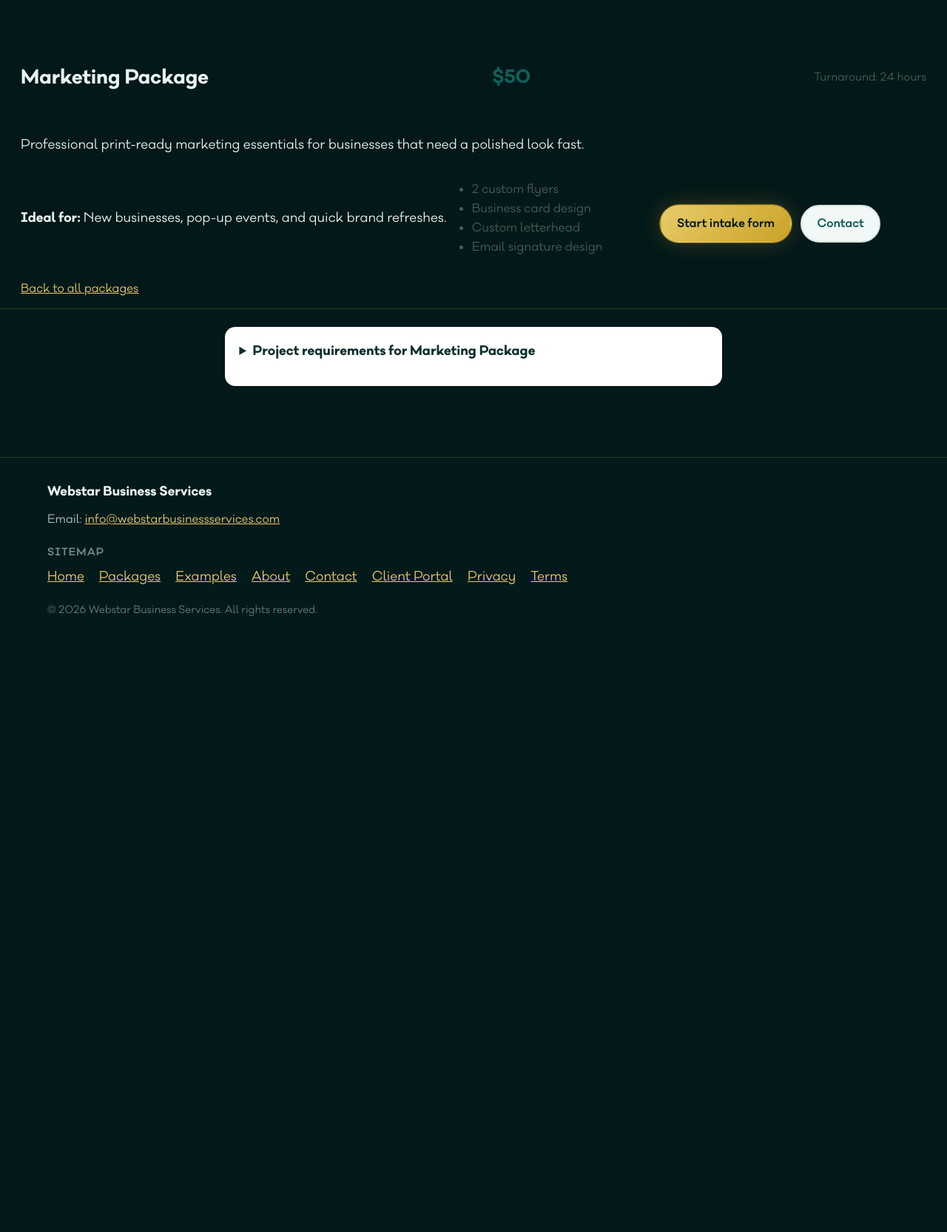
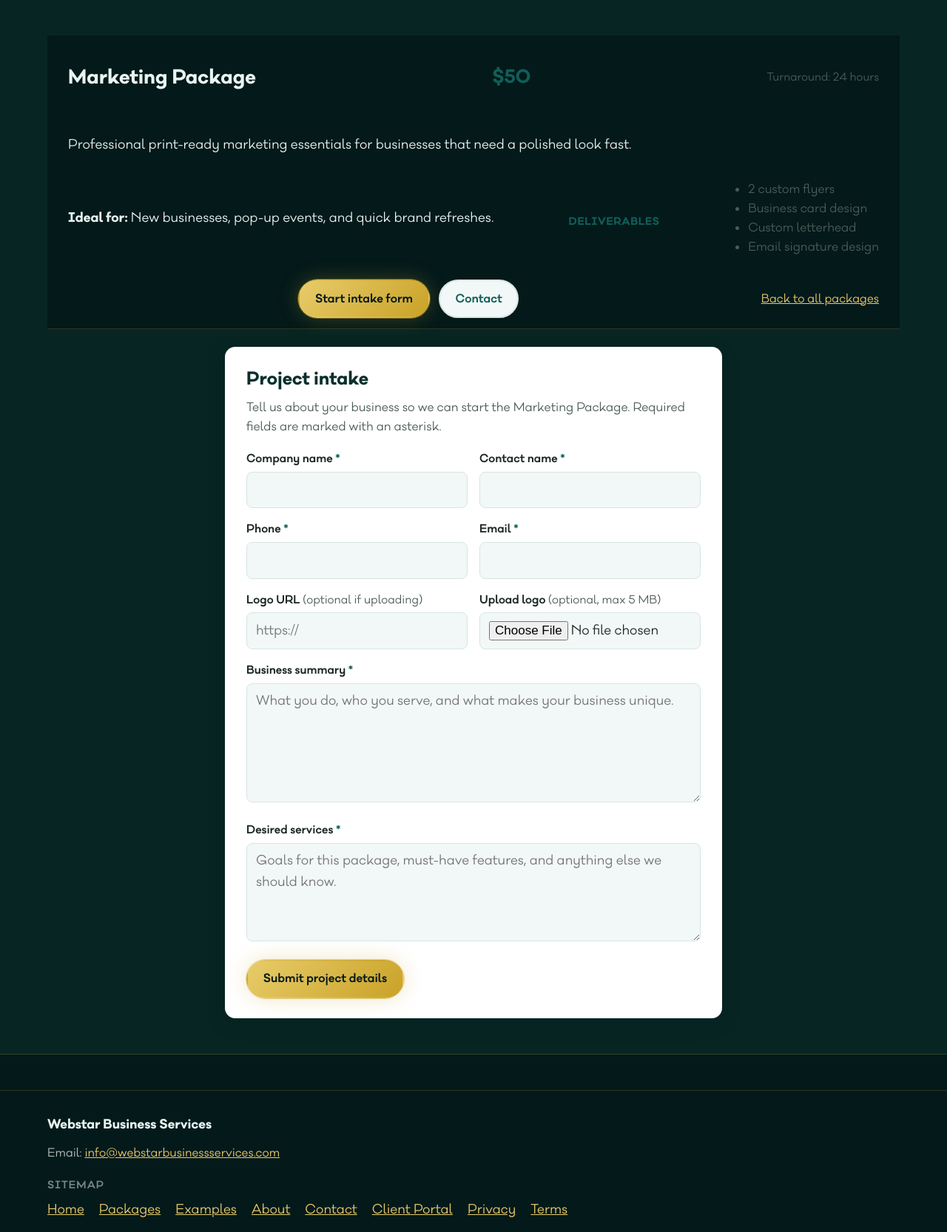
Before and after one commit to imcdon/webstar, a PHP site: page /package.php?slug=marketing in a window 1280 px wide. Shown: the part 65-1731 px from the top of the page at 74% size. Before the commit the page ends 898 px from the top, so only its background shows below. Run offline with PHP 8.4, Linux system fonts and the light colour scheme; the visitor is signed in with stand-in values (Sample User, id 1).

Commit message:
Send package intake to dedicated service pages with open forms.
Packages cards link to each package page. Intake is a full layout under package details instead of a collapsed dropdown.

Co-authored-by: Cursor <cursoragent@cursor.com>

```diff
--- a/library/package-intake-form.php
+++ b/library/package-intake-form.php
@@ -1,5 +1,7 @@
 <?php
-if (!isset($packageSlug) || !isset($packageTitle)) { return; }
+if (!isset($packageSlug) || !isset($packageTitle)) {
+    return;
+}
 $status = $intakeStatus ?? '';
 $reason = $intakeReason ?? '';
 $fieldsParam = $intakeFields ?? '';
@@ -16,41 +18,57 @@ $validationFields = [];
 if ($reason === 'validation' && $fieldsParam !== '') {
     foreach (explode(',', $fieldsParam) as $field) {
         $field = trim($field);
-        if (isset($fieldLabels[$field])) { $validationFields[] = $fieldLabels[$field]; }
+        if (isset($fieldLabels[$field])) {
+            $validationFields[] = $fieldLabels[$field];
+        }
     }
 }
 $formId = 'intake-' . preg_replace('/[^a-z0-9-]+/i', '-', $packageSlug);
+$config = webstar_config();
 ?>
-<details class="intake-details" id="intake-<?php echo webstar_h($packageSlug); ?>">
-    <summary>Project requirements for <?php echo webstar_h($packageTitle); ?></summary>
+<section class="intake-block" id="intake">
+    <div class="intake-block__inner">
+        <h2 class="intake-block__title">Project intake</h2>
+        <p class="intake-block__lead">Tell us about your business so we can start the <?php echo webstar_h($packageTitle); ?>. Required fields are marked with an asterisk.</p>
+
         <?php if ($status === 'success') : ?>
-        <div class="schedule-message schedule-message--success" role="status"><p>Thank you — we received your project details and will follow up shortly.</p></div>
+            <div class="schedule-message schedule-message--success" role="status">
+                <p>Thank you — we received your project details and will follow up shortly.</p>
+            </div>
         <?php elseif ($status === 'error') : ?>
             <div class="schedule-message schedule-message--error" role="alert">
                 <?php if ($reason === 'validation' && $validationFields !== []) : ?>
                     <p>Please check the following and try again:</p>
-                <ul class="schedule-message__list"><?php foreach ($validationFields as $label) : ?><li><?php echo webstar_h($label); ?></li><?php endforeach; ?></ul>
+                    <ul class="schedule-message__list">
+                        <?php foreach ($validationFields as $label) : ?>
+                            <li><?php echo webstar_h($label); ?></li>
+                        <?php endforeach; ?>
+                    </ul>
                 <?php elseif ($reason === 'config') : ?>
-                <p>Form delivery is not configured yet. Please email <?php echo webstar_h(webstar_config()['email']); ?>.</p>
+                    <p>Form delivery is not configured yet. Please email <a href="mailto:<?php echo webstar_h($config['email']); ?>"><?php echo webstar_h($config['email']); ?></a>.</p>
                 <?php else : ?>
-                <p>We could not send your request. Please try again or call us directly.</p>
+                    <p>We could not send your request. Please try again or email <a href="mailto:<?php echo webstar_h($config['email']); ?>"><?php echo webstar_h($config['email']); ?></a>.</p>
                 <?php endif; ?>
             </div>
         <?php endif; ?>
-    <form class="intake-form schedule-form" method="post" action="library/process-package-intake.php" enctype="multipart/form-data" novalidate>
+
+        <form class="intake-form schedule-form" method="post" action="<?php echo webstar_h(webstar_url('library/process-package-intake.php')); ?>" enctype="multipart/form-data" novalidate>
             <input type="hidden" name="package_slug" value="<?php echo webstar_h($packageSlug); ?>">
             <input type="hidden" name="redirect" value="<?php echo webstar_h($intakeRedirect ?? ''); ?>">
+
             <div class="schedule-form__honeypot" aria-hidden="true">
                 <label for="<?php echo webstar_h($formId); ?>-website">Website</label>
                 <input type="text" id="<?php echo webstar_h($formId); ?>-website" name="website" tabindex="-1" autocomplete="off">
             </div>
+
+            <div class="intake-form__grid">
                 <div class="intake-form__field schedule-form__field">
                     <label for="<?php echo webstar_h($formId); ?>-company">Company name <span class="schedule-form__required">*</span></label>
-            <input class="schedule-form__input" type="text" id="<?php echo webstar_h($formId); ?>-company" name="company_name" required maxlength="160">
+                    <input class="schedule-form__input" type="text" id="<?php echo webstar_h($formId); ?>-company" name="company_name" required maxlength="160" autocomplete="organization">
                 </div>
                 <div class="intake-form__field schedule-form__field">
                     <label for="<?php echo webstar_h($formId); ?>-contact">Contact name <span class="schedule-form__required">*</span></label>
-            <input class="schedule-form__input" type="text" id="<?php echo webstar_h($formId); ?>-contact" name="contact_name" required maxlength="120">
+                    <input class="schedule-form__input" type="text" id="<?php echo webstar_h($formId); ?>-contact" name="contact_name" required maxlength="120" autocomplete="name">
                 </div>
                 <div class="intake-form__field schedule-form__field">
                     <label for="<?php echo webstar_h($formId); ?>-phone">Phone <span class="schedule-form__required">*</span></label>
@@ -61,23 +79,26 @@ $formId = 'intake-' . preg_replace('/[^a-z0-9-]+/i', '-', $packageSlug);
                     <input class="schedule-form__input" type="email" id="<?php echo webstar_h($formId); ?>-email" name="email" required maxlength="254" autocomplete="email">
                 </div>
                 <div class="intake-form__field schedule-form__field">
-            <label for="<?php echo webstar_h($formId); ?>-logo-url">Logo URL (optional if uploading)</label>
+                    <label for="<?php echo webstar_h($formId); ?>-logo-url">Logo URL <span class="intake-form__optional">(optional if uploading)</span></label>
                     <input class="schedule-form__input" type="url" id="<?php echo webstar_h($formId); ?>-logo-url" name="logo_url" maxlength="500" placeholder="https://">
                 </div>
                 <div class="intake-form__field schedule-form__field">
-            <label for="<?php echo webstar_h($formId); ?>-logo-file">Upload logo (optional, max 5 MB)</label>
+                    <label for="<?php echo webstar_h($formId); ?>-logo-file">Upload logo <span class="intake-form__optional">(optional, max 5 MB)</span></label>
                     <input class="schedule-form__input" type="file" id="<?php echo webstar_h($formId); ?>-logo-file" name="logo_file" accept=".png,.jpg,.jpeg,.webp,.svg,.pdf">
                 </div>
-        <div class="intake-form__field schedule-form__field">
+                <div class="intake-form__field schedule-form__field intake-form__field--full">
                     <label for="<?php echo webstar_h($formId); ?>-summary">Business summary <span class="schedule-form__required">*</span></label>
-            <textarea class="schedule-form__input" id="<?php echo webstar_h($formId); ?>-summary" name="business_summary" required maxlength="4000"></textarea>
+                    <textarea class="schedule-form__input" id="<?php echo webstar_h($formId); ?>-summary" name="business_summary" required maxlength="4000" rows="5" placeholder="What you do, who you serve, and what makes your business unique."></textarea>
                 </div>
-        <div class="intake-form__field schedule-form__field">
+                <div class="intake-form__field schedule-form__field intake-form__field--full">
                     <label for="<?php echo webstar_h($formId); ?>-services">Desired services <span class="schedule-form__required">*</span></label>
-            <textarea class="schedule-form__input" id="<?php echo webstar_h($formId); ?>-services" name="desired_services" required maxlength="2000"></textarea>
+                    <textarea class="schedule-form__input" id="<?php echo webstar_h($formId); ?>-services" name="desired_services" required maxlength="2000" rows="4" placeholder="Goals for this package, must-have features, and anything else we should know."></textarea>
                 </div>
+            </div>
+
             <div class="intake-form__actions schedule-form__actions">
                 <button type="submit" class="home-section__btn home-section__btn--primary">Submit project details</button>
             </div>
         </form>
-</details>
+    </div>
+</section>
--- a/library/process-package-intake.php
+++ b/library/process-package-intake.php
@@ -6,13 +6,13 @@ use PHPMailer\PHPMailer\PHPMailer;
 require __DIR__ . '/helpers.php';
 
 if ($_SERVER['REQUEST_METHOD'] !== 'POST') {
-    header('Location: ../packages.php', true, 303);
+    header('Location: ' . webstar_url('packages.php'), true, 303);
     exit;
 }
 
 $redirect = trim((string) ($_POST['redirect'] ?? ''));
 if ($redirect === '' || str_contains($redirect, '://') || str_starts_with($redirect, '//')) {
-    $redirect = '../packages.php';
+    $redirect = webstar_url('packages.php');
 }
 
 function intake_redirect(string $target, string $status, ?string $reason = null, ?string $fields = null, string $packageSlug = ''): void
@@ -21,7 +21,7 @@ function intake_redirect(string $target, string $status, ?string $reason = null,
     if ($reason) { $params['intake_reason'] = $reason; }
     if ($fields) { $params['intake_fields'] = $fields; }
     $sep = str_contains($target, '?') ? '&' : '?';
-    $hash = $packageSlug !== '' ? '#intake-' . rawurlencode($packageSlug) : '#intake';
+    $hash = '#intake';
     header('Location: ' . $target . $sep . http_build_query($params) . $hash, true, 303);
     exit;
 }
--- a/library/styles.css
+++ b/library/styles.css
@@ -684,6 +684,20 @@ main {
     font-size: 0.95rem;
 }
 
+.package-page__list-title {
+    margin: 1rem 0 0.35rem;
+    font-size: 0.85rem;
+    font-weight: 700;
+    letter-spacing: 0.04em;
+    text-transform: uppercase;
+    color: var(--teal-800);
+}
+
+.package-page__actions {
+    justify-content: flex-start;
+    margin-top: 1rem;
+}
+
 /* —— Comparison matrix —— */
 .compare {
     margin-top: 0.5rem;
@@ -808,6 +822,33 @@ main {
 }
 
 /* —— Intake forms —— */
+.intake-block {
+    width: min(var(--prose), 100%);
+    margin: 1.5rem auto 0;
+}
+
+.intake-block__inner {
+    padding: 1.5rem clamp(1rem, 3vw, 1.75rem) 1.65rem;
+    background: var(--panel);
+    color: var(--ink);
+    border: 1px solid rgba(255, 255, 255, 0.08);
+    border-radius: var(--radius);
+    box-shadow: var(--shadow-soft);
+}
+
+.intake-block__title {
+    margin: 0 0 0.4rem;
+    font-size: clamp(1.2rem, 2.4vw, 1.45rem);
+    font-weight: 700;
+    color: var(--teal-950);
+}
+
+.intake-block__lead {
+    margin: 0 0 1.15rem;
+    color: var(--ink-muted);
+    font-size: 0.98rem;
+}
+
 .intake-details {
     width: min(var(--prose), calc(100% - 2rem));
     margin: 1.5rem auto 0;
@@ -830,6 +871,27 @@ main {
 .schedule-form {
     display: grid;
     gap: 1rem;
+}
+
+.intake-form__grid {
+    display: grid;
+    gap: 1rem;
+    grid-template-columns: 1fr;
+}
+
+@media (min-width: 640px) {
+    .intake-form__grid {
+        grid-template-columns: 1fr 1fr;
+    }
+
+    .intake-form__field--full {
+        grid-column: 1 / -1;
+    }
+}
+
+.intake-form__optional {
+    font-weight: 500;
+    color: var(--ink-muted);
 }
 
 .intake-form__field label,
--- a/package.php
+++ b/package.php
@@ -17,12 +17,13 @@ $intakeReason = isset($_GET['intake_reason']) ? (string) $_GET['intake_reason']
 $intakeFields = isset($_GET['intake_fields']) ? (string) $_GET['intake_fields'] : '';
 $packageSlug = $package['slug'];
 $packageTitle = $package['title'];
-$intakeRedirect = 'package.php?slug=' . rawurlencode($slug);
+$intakeRedirect = webstar_url('package.php') . '?slug=' . rawurlencode($slug);
 $featured = ($package['badge'] ?? '') !== '';
 $headerClass = 'package-page__header' . ($featured ? ' package-page__header--featured' : '');
 include __DIR__ . '/library/layout-start.php';
 ?>
-<section class="package-page">
+<section class="package-page home-section home-section--night">
+    <div class="home-section__inner">
         <div class="<?php echo webstar_h($headerClass); ?>">
             <?php if ($featured) : ?>
                 <span class="package-card__badge"><?php echo webstar_h((string) $package['badge']); ?></span>
@@ -32,13 +33,20 @@ include __DIR__ . '/library/layout-start.php';
             <p class="package-card__meta">Turnaround: <?php echo webstar_h($package['turnaround']); ?></p>
             <p><?php echo webstar_h($package['summary']); ?></p>
             <p><strong>Ideal for:</strong> <?php echo webstar_h($package['ideal_for']); ?></p>
-        <ul class="package-card__list"><?php foreach ($package['includes'] as $item) : ?><li><?php echo webstar_h($item); ?></li><?php endforeach; ?></ul>
-        <div class="hero__actions" style="justify-content:flex-start;margin-top:1rem;">
-            <a class="home-section__btn home-section__btn--primary" href="#intake-<?php echo webstar_h($packageSlug); ?>">Start intake form</a>
+            <h2 class="package-page__list-title">Deliverables</h2>
+            <ul class="package-card__list">
+                <?php foreach ($package['includes'] as $item) : ?>
+                    <li><?php echo webstar_h($item); ?></li>
+                <?php endforeach; ?>
+            </ul>
+            <div class="hero__actions package-page__actions">
+                <a class="home-section__btn home-section__btn--primary" href="#intake">Start intake form</a>
                 <a class="home-section__btn home-section__btn--secondary" href="contact.php">Contact</a>
             </div>
             <p class="package-page__compare"><a href="packages.php">Back to all packages</a></p>
         </div>
+
         <?php include __DIR__ . '/library/package-intake-form.php'; ?>
+    </div>
 </section>
 <?php include __DIR__ . '/library/layout-end.php'; ?>
```
Also changed, not shown: packages.php (+7 -39 lines), scripts/scripts.js (+0 -62 lines). Lines whose indentation alone changed are shown as unchanged.
